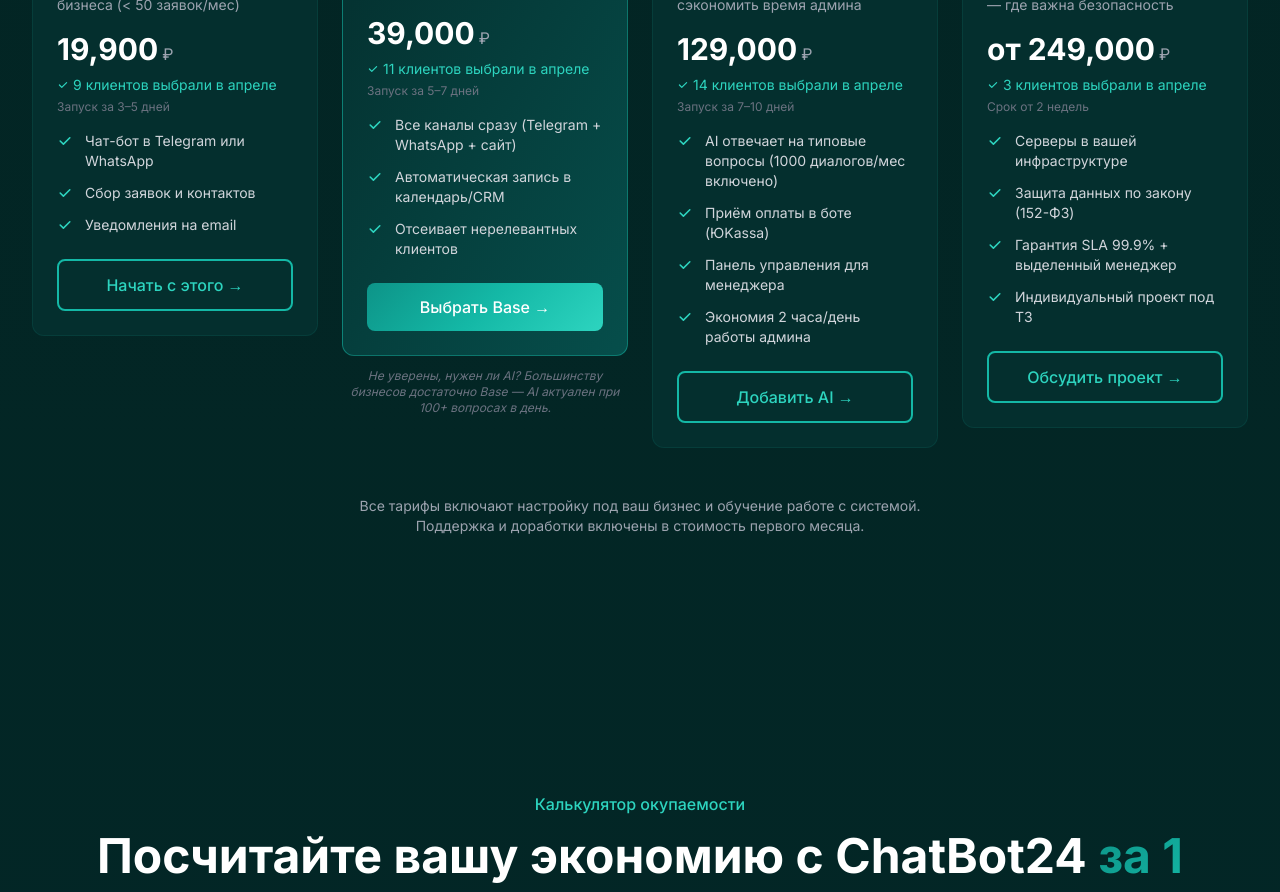
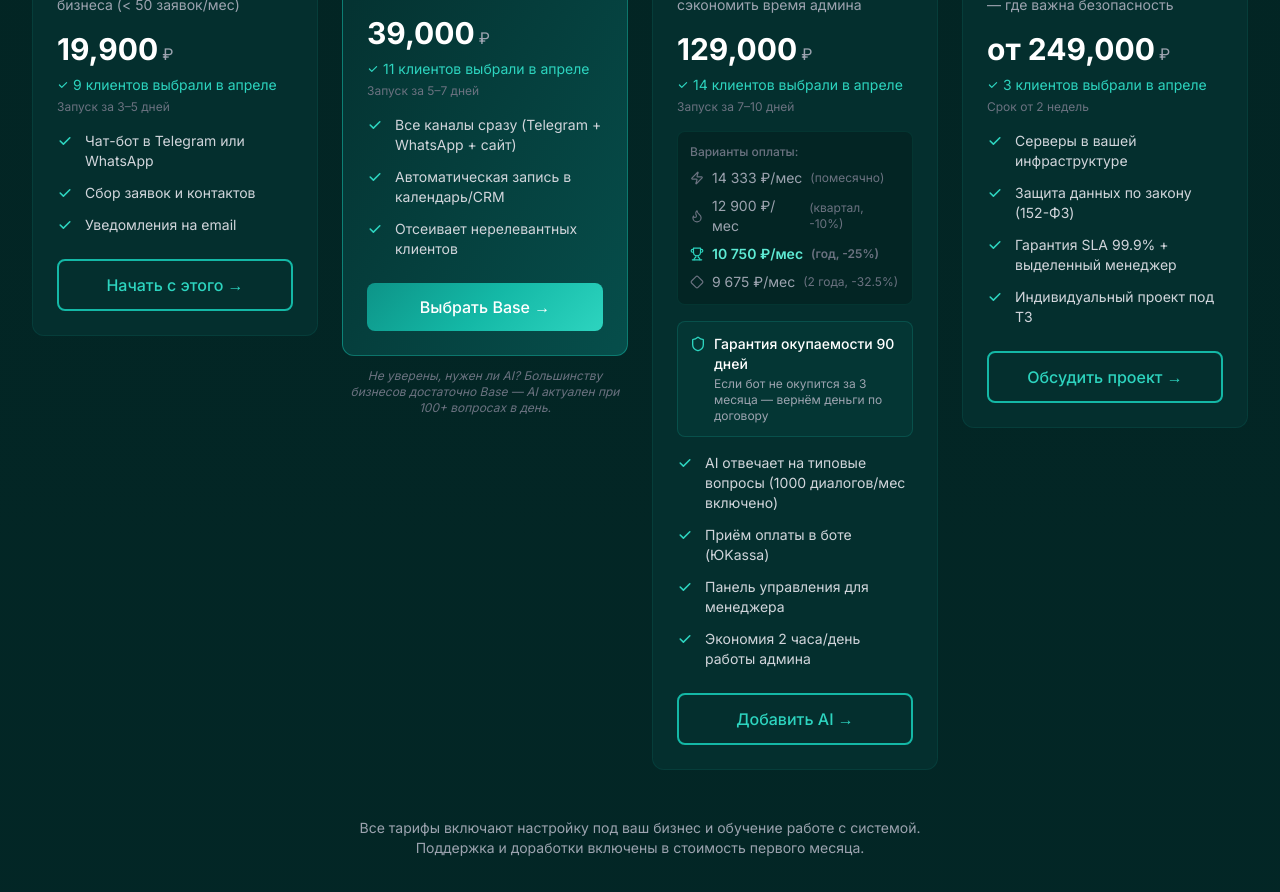
Before and after one commit to timoshinoleg-eng/march, a Next.js app: page / in a window 1280 px wide. Shown: the part 3160-4052 px from the top of the page. Built offline with nearby package versions, Linux system fonts and the light colour scheme.

Commit message:
feat: add payment options and 90-day guarantee to AI-Assist tariff

```diff
--- a/components/sections/Pricing.tsx
+++ b/components/sections/Pricing.tsx
@@ -4,7 +4,7 @@
 import Card from "@/components/ui/Card";
 import Button from "@/components/ui/Button";
 import Section from "@/components/ui/Section";
-import { Star } from "lucide-react";
+import { Star, Shield, Zap, Flame, Trophy, Diamond } from "lucide-react";
 import { pricingPlans, bridgeText, PricingPlan } from "@/data/pricing";
 import Link from "next/link";
 
@@ -16,6 +16,14 @@
   ...plan,
   socialProof: [9, 11, 14, 3][index] // Lite: 9, Base: 11, AI-Assist: 14, Enterprise: 3
 }));
+
+// Варианты оплаты только для AI-Assist
+const aiAssistPaymentOptions = [
+  { icon: Zap, label: "14 333 ₽/мес", sublabel: "(помесячно)", highlight: false },
+  { icon: Flame, label: "12 900 ₽/мес", sublabel: "(квартал, -10%)", highlight: false },
+  { icon: Trophy, label: "10 750 ₽/мес", sublabel: "(год, -25%)", highlight: true },
+  { icon: Diamond, label: "9 675 ₽/мес", sublabel: "(2 года, -32.5%)", highlight: false },
+];
 
 export default function Pricing() {
   return (
@@ -102,6 +110,44 @@
                 <p className="text-xs text-gray-500 mt-1">{plan.timeline}</p>
               </div>
 
+              {/* Варианты оплаты — только для AI-Assist */}
+              {plan.id === "ai-assist" && (
+                <div className="mb-4 p-3 rounded-lg bg-bg-primary/50 border border-primary-500/10">
+                  <p className="text-xs text-gray-500 mb-2 font-medium">Варианты оплаты:</p>
+                  <div className="space-y-2">
+                    {aiAssistPaymentOptions.map((opt, idx) => (
+                      <div
+                        key={idx}
+                        className={`flex items-center gap-2 text-sm ${
+                          opt.highlight
+                            ? "text-primary-300 font-semibold"
+                            : "text-gray-400"
+                        }`}
+                      >
+                        <opt.icon className={`w-3.5 h-3.5 flex-shrink-0 ${opt.highlight ? "text-primary-400" : "text-gray-500"}`} />
+                        <span>{opt.label}</span>
+                        <span className="text-gray-500 text-xs">{opt.sublabel}</span>
+                      </div>
+                    ))}
+                  </div>
+                </div>
+              )}
+
+              {/* Гарантия окупаемости — только для AI-Assist */}
+              {plan.id === "ai-assist" && (
+                <div className="mb-4 p-3 rounded-lg bg-primary-500/5 border border-primary-500/20">
+                  <div className="flex items-start gap-2">
+                    <Shield className="w-4 h-4 text-primary-400 flex-shrink-0 mt-0.5" />
+                    <div className="text-sm">
+                      <p className="text-white font-medium">Гарантия окупаемости 90 дней</p>
+                      <p className="text-gray-400 text-xs mt-0.5">
+                        Если бот не окупится за 3 месяца — вернём деньги по договору
+                      </p>
+                    </div>
+                  </div>
+                </div>
+              )}
+
               <ul className="space-y-3 mb-6 flex-grow">
                 {plan.features.map((feature, idx) => (
                   <li key={idx} className="flex items-start gap-3">
```
